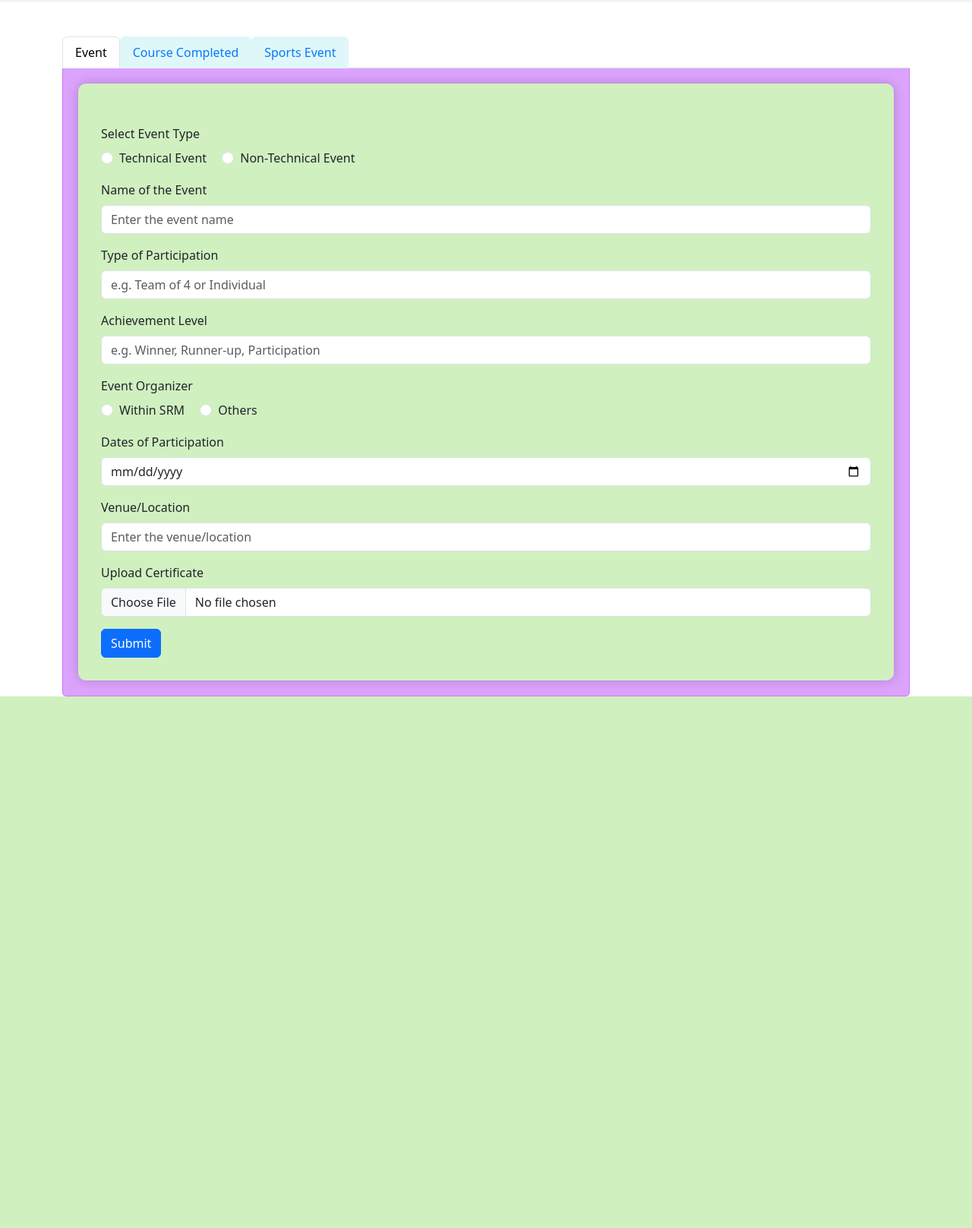
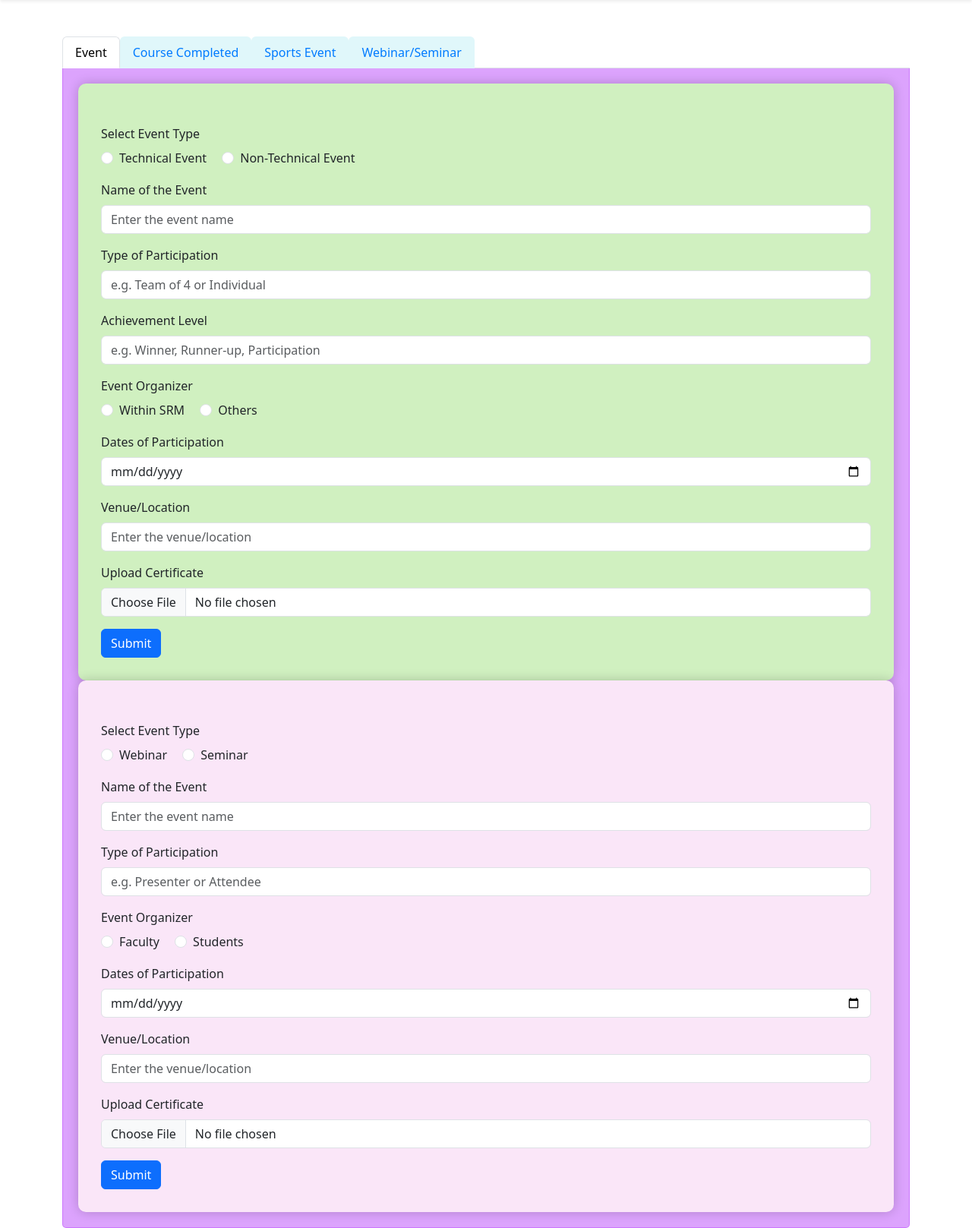
Before and after one commit to Brindhalakshmi17/mini-project, a Flask app: template templates/activity.html in a window 1280 px wide. Shown: the part 56-1673 px from the top of the page at 76% size. Before the commit the page ends 973 px from the top, so only its background shows below. Run offline with Flask 3, Linux system fonts and the light colour scheme; the template is opened without the code that fills it, so the values that code supplies are empty; some libraries are stand-ins or nearby versions.

Commit message:
webinar seminar form

```diff
--- a/app.py
+++ b/app.py
@@ -17,6 +17,7 @@ app.secret_key = "YourSecretKey"
 firebaseConfig = {
    #paste 1
 
+
 }
 firebase = pyrebase.initialize_app(firebaseConfig)
 auth = firebase.auth()
@@ -25,6 +26,7 @@ database = firebase.database()
 cred = credentials.Certificate("firebase_key.json")
 firebase_admin.initialize_app(cred, {
   #paste 2
+
 
 })
 
@@ -384,6 +386,51 @@ def upload_activities():
                 # Save to Firebase Realtime Database
                 db.reference(f'users/{user_id}/sports').push(sports_data)
 
+        elif form_type == 'webinar_seminar':
+            # Handle webinar/seminar form submission
+            event_type = request.form.get('eventType')
+            event_name = request.form.get('eventName')
+            participation_type = request.form.get('participationType')
+            organizer = request.form.get('organizerOptions')
+            other_organizer_name = request.form.get('otherOrganizerName', '')
+            participation_dates = request.form.get('participationDates')
+            venue_location = request.form.get('venueLocation')
+            certificate = request.files.get('certificate')
+            if event_type and event_name and participation_type and participation_dates and venue_location:
+                webinar_seminar_data = {
+                    "event_type": event_type,
+                    "event_name": event_name,
+                    "participation_type": participation_type,
+                    "organizer": organizer,
+                    "other_organizer_name": other_organizer_name,
+                    "participation_dates": participation_dates,
+                    "venue_location": venue_location
+                }
+                # Handle certificate upload
+                file_url = ''
+                if certificate and certificate.filename != '':
+                    if allowed_file(certificate.filename):
+                        # Secure the filename
+                        filename = secure_filename(certificate.filename)
+                        file_extension = os.path.splitext(filename)[1]
+                        unique_filename = f"{uuid.uuid4()}{file_extension}"
+                        try:
+                            # Upload to Firebase Storage
+                            bucket = storage.bucket()
+                            file_blob = bucket.blob(f"webinar_seminar_certificate/{unique_filename}")
+                            file_blob.upload_from_file(certificate)
+                            file_blob.make_public()
+                            file_url = file_blob.public_url
+                            print("File uploaded successfully:", file_url)
+                        except Exception as e:
+                            print("Error uploading file:", e)
+                            errors.append("Failed to upload the certificate/proof file.")
+                    else:
+                        errors.append("Invalid file type for Certificate/Proof. Allowed types: PDF, JPG, JPEG, PNG.")
+
+                # Save to Firebase Realtime Database
+                db.reference(f'users/{user_id}/webinar_seminar').push(webinar_seminar_data)
+
         flash("Activity uploaded successfully!", "success")
         return redirect(url_for('upload_activities'))
 
--- a/templates/activity.html
+++ b/templates/activity.html
@@ -21,6 +21,9 @@
         }
         .form-container.sports-form {
             background-color: #e6e6fa; /* Pastel blue */
+        }
+        .form-container.Webinar_Seminar-form {
+            background-color: #fae6f8; /* Pastel red*/
         }
     </style>
 </head>
@@ -56,6 +59,9 @@
         </li>
         <li class="nav-item" role="presentation">
             <button class="nav-link" id="sports-tab" data-bs-toggle="tab" data-bs-target="#sports" type="button" role="tab" aria-controls="sports" aria-selected="false">Sports Event</button>
+        </li>
+        <li class="nav-item" role="presentation">
+            <button class="nav-link" id="Webinar_Seminar-tab" data-bs-toggle="tab" data-bs-target="#Webinar_Seminar" type="button" role="tab" aria-controls="Webinar_Seminar" aria-selected="false">Webinar/Seminar</button>
         </li>
     </ul>
 
@@ -171,7 +177,8 @@
 
 
         <!-- Sports Event Registration Form -->
-<div class="tab-pane fade form-container sports-form" id="sports" role="tabpanel" aria-labelledby="sports-tab">
+
+    <div class="tab-pane fade form-container sports-form" id="sports" role="tabpanel" aria-labelledby="sports-tab">
     <form class="mt-4" method="POST" enctype="multipart/form-data" action="{{ url_for('upload_activities') }}">
         <input type="hidden" name="formType" value="sports">
 
@@ -275,16 +282,79 @@
         <!-- Submit Button -->
         <button type="submit" class="btn btn-primary">Submit</button>
     </form>
+    </div>
+    <!---Webinar or Seminar-->
+        <div class="tab-pane fade show active form-container Webinar_Seminar-form" id="Webinar_Seminar" role="tabpanel" aria-labelledby="Webinar_Seminar-tab">
+            <form class="mt-4" method="POST" enctype="multipart/form-data" action="{{ url_for('upload_activities') }}">
+                <input type="hidden" name="formType" value="Webinar_Seminar">
+                <!-- Select Event Type (Webinar or Seminar) -->
+                <div class="mb-3">
+                    <label class="form-label">Select Event Type</label><br>
+                    <div class="form-check form-check-inline">
+                        <input class="form-check-input" type="radio" name="eventType" id="Webinar" value="Webinar" required>
+                        <label class="form-check-label" for="Webinar">Webinar</label>
+                    </div>
+                    <div class="form-check form-check-inline">
+                        <input class="form-check-input" type="radio" name="eventType" id="Seminar" value="Seminar" required>
+                        <label class="form-check-label" for="Seminar">Seminar</label>
+                    </div>
+                </div>
+
+                <!-- Name of the Event -->
+                <div class="mb-3">
+                    <label for="eventName" class="form-label">Name of the Event</label>
+                    <input type="text" class="form-control" id="eventName" name="eventName" placeholder="Enter the event name" required>
+                </div>
+
+                <!-- Type of Participation -->
+                <div class="mb-3">
+                    <label for="participationType" class="form-label">Type of Participation</label>
+                    <input type="text" class="form-control" id="participationType" name="participationType" placeholder="e.g. Presenter or Attendee" required>
+                </div>
+
+                <!-- Event Organizer -->
+                <div class="mb-3">
+                    <label for="organizer" class="form-label">Event Organizer</label><br>
+                    <div class="form-check form-check-inline">
+                        <input class="form-check-input" type="radio" name="organizerOptions" id="srmOrganizer" value="SRM Faculty" required>
+                        <label class="form-check-label" for="srmOrganizer">Faculty</label>
+                    </div>
+                    <div class="form-check form-check-inline">
+                        <input class="form-check-input" type="radio" name="organizerOptions" id="otherOrganizer" value="students" required>
+                        <label class="form-check-label" for="otherOrganizer">Students</label>
+                    </div>
+                    <input type="text" class="form-control mt-2" id="otherOrganizerName" name="otherOrganizerName" placeholder="Specify if others" style="display:none;">
+                </div>
+
+                <!-- Dates of Participation -->
+                <div class="mb-3">
+                    <label for="participationDates" class="form-label">Dates of Participation</label>
+                    <input type="date" class="form-control" id="participationDates" name="participationDates" required>
+                </div>
+
+                <!-- Venue/Location -->
+                <div class="mb-3">
+                    <label for="venueLocation" class="form-label">Venue/Location</label>
+                    <input type="text" class="form-control" id="venueLocation" name="venueLocation" placeholder="Enter the venue/location" required>
+                </div>
+
+                <!-- Certificate Upload -->
+                <div class="mb-3">
+                    <label for="certificate" class="form-label">Upload Certificate</label>
+                    <input class="form-control" type="file" id="certificate" name="certificate" required>
+                </div>
+
+                <button type="submit" class="btn btn-primary">Submit</button>
+            </form>
+        </div>
 </div>
-
-    </div>
 </div>
 
 <script src="https://cdn.jsdelivr.net/npm/@popperjs/core@2.11.6/dist/umd/popper.min.js"></script>
 <script src="https://cdn.jsdelivr.net/npm/bootstrap@5.3.0-alpha1/dist/js/bootstrap.min.js"></script>
 <script src="https://cdn.jsdelivr.net/npm/bootstrap@5.3.0/dist/js/bootstrap.bundle.min.js"></script>
 <script>
-    document.addEventListener('DOMContentLoaded', function () {
+    document.addEventListener('DOMContentLoaded', function () {s
         const individualRadio = document.getElementById('individual');
         const teamRadio = document.getElementById('team');
         const individualEvents = document.getElementById('individualEvents');
```
